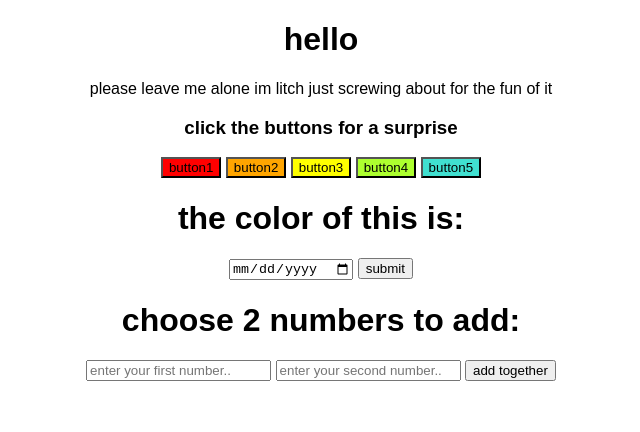
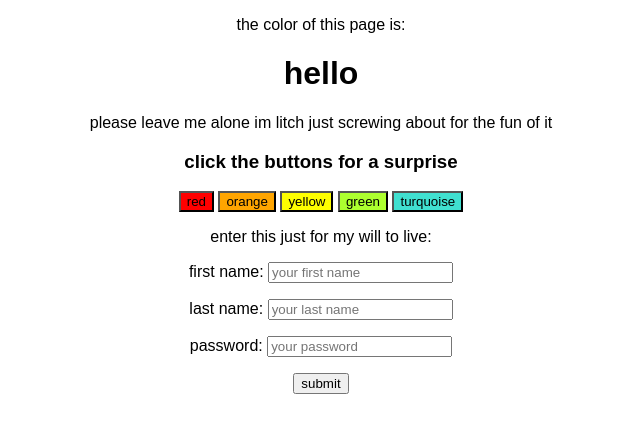
Before and after one commit to 3n3sa/messingabout, a plain HTML site: page index.html in a window 1280 px wide. Shown: the whole page, without its empty margins (319-959 px from the left). Drawn offline with Linux system fonts and the light colour scheme.

Commit message:
making it a little less messy

```diff
--- a/index.html
+++ b/index.html
@@ -7,25 +7,33 @@
         <link href="styles.css" rel="stylesheet" type="text/css"/>
     </head>
     <body>
+        <p id="showcolor">the color of this page is: </p>
+
         <h1>hello</h1>
+
         <p>please leave me alone im litch just screwing about for the fun of it</p>
         <h3>click the buttons for a surprise</h3>
         <script src="script.js"></script>
-        <button id="b1" Onclick="b1clicked()">button1</button>
-        <button id="b2" Onclick="b2clicked()">button2</button>
-        <button id="b3" Onclick="b3clicked()">button3</button>
-        <button id="b4" Onclick="b4clicked()">button4</button>
-        <button id="b5" Onclick="b5clicked()">button5</button>
+        <button id="b1" Onclick="b1clicked()">red</button>
+        <button id="b2" Onclick="b2clicked()">orange</button>
+        <button id="b3" Onclick="b3clicked()">yellow</button>
+        <button id="b4" Onclick="b4clicked()">green</button>
+        <button id="b5" Onclick="b5clicked()">turquoise</button>
 
-        <h1 id="showcolor">the color of this is: </h1>
+        <p>enter this just for my will to live:</p>
 
-        <input type="date" id="birthdayfield" value="" placeholder="enter your birthday..">
-        <button onclick="submitted()">submit</button>
+        <form onsubmit="return formSubmit(this);">
 
-        <h1>choose 2 numbers to add: </h1>
-        <input type="number" id="no1" value="" placeholder="enter your first number..">
-        <input type="number" id="no2" value="" placeholder="enter your second number..">
-        <button onclick="add()">add together</button>
-        <h3 id="answer"> </h3>
+            <p><label for="fname">first name:</label>
+            <input id="fname" type="text" value="" placeholder="your first name"></p>
+
+            <p><label for="lname">last name:</label>
+            <input id="lname" type="text" value="" placeholder="your last name"></p>
+
+            <p><label for="pass">password:</label>
+            <input id="pass" type="password" value="" placeholder="your password"></p>
+
+            <input type="submit" value="submit">
+        </form>
     </body>
 </html>
--- a/script.js
+++ b/script.js
@@ -1,27 +1,27 @@
 
 function b1clicked() {
     document.body.style.background = "red";
-    document.getElementById("showcolor").innerHTML = "the color of this is: red"
+    document.getElementById("showcolor").innerHTML = "the color of this page is: red"
 }
 
 function b2clicked() {
     document.body.style.background = "orange";
-    document.getElementById("showcolor").innerHTML = "the color of this is: orange"
+    document.getElementById("showcolor").innerHTML = "the color of this page is: orange"
 }
 
 function b3clicked() {
     document.body.style.background = "yellow";
-    document.getElementById("showcolor").innerHTML = "the color of this is: yellow"
+    document.getElementById("showcolor").innerHTML = "the color of this page is: yellow"
 }
 
 function b4clicked() {
     document.body.style.background = "greenyellow";
-    document.getElementById("showcolor").innerHTML = "the color of this is: green/yellow"
+    document.getElementById("showcolor").innerHTML = "the color of this page is: green/yellow"
 }
 
 function b5clicked() {
     document.body.style.background = "turquoise";
-    document.getElementById("showcolor").innerHTML = "the color of this is: turquoise"
+    document.getElementById("showcolor").innerHTML = "the color of this page is: turquoise"
 }
 
 function submitted() {
@@ -37,3 +37,10 @@ function add() {
     const sumans = document.getElementById("answer");
     sumans.innerText = `the sum is: ${ans}`;
 }
+
+function formSubmit(form) {
+    alert(form.fname.value);
+    alert(form.lname.value);
+    alert(form.pass.value);
+    return false;
+}
```
